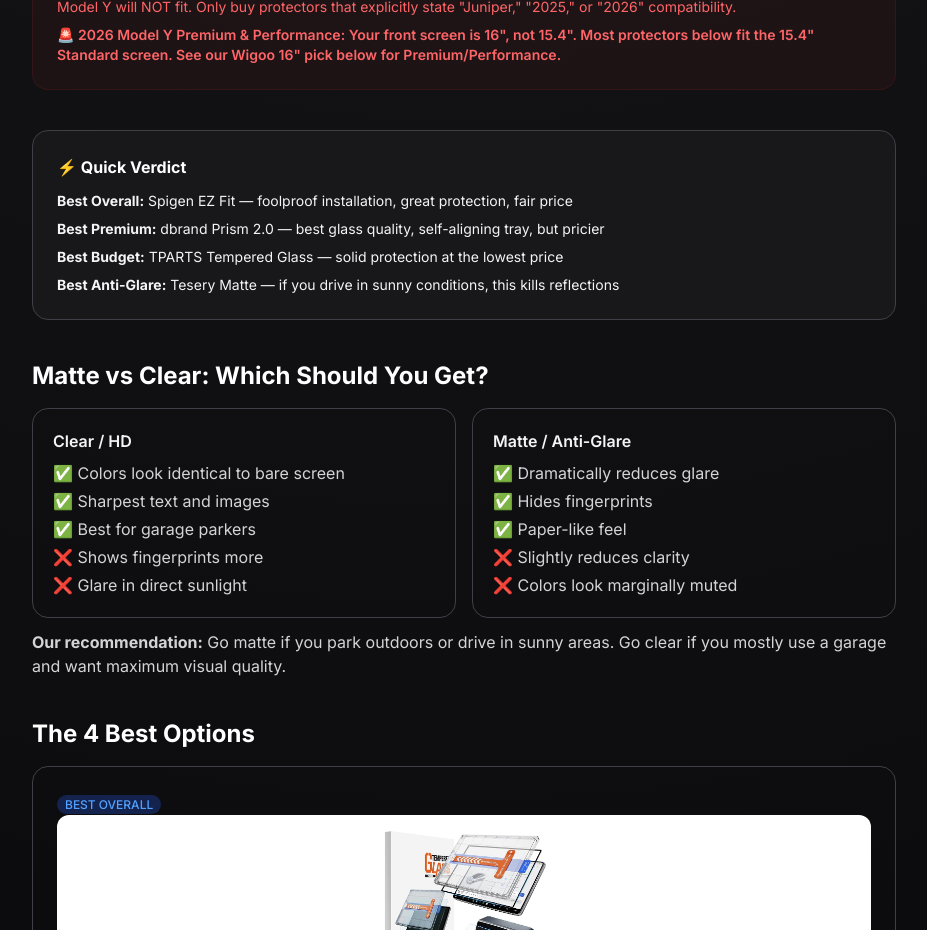
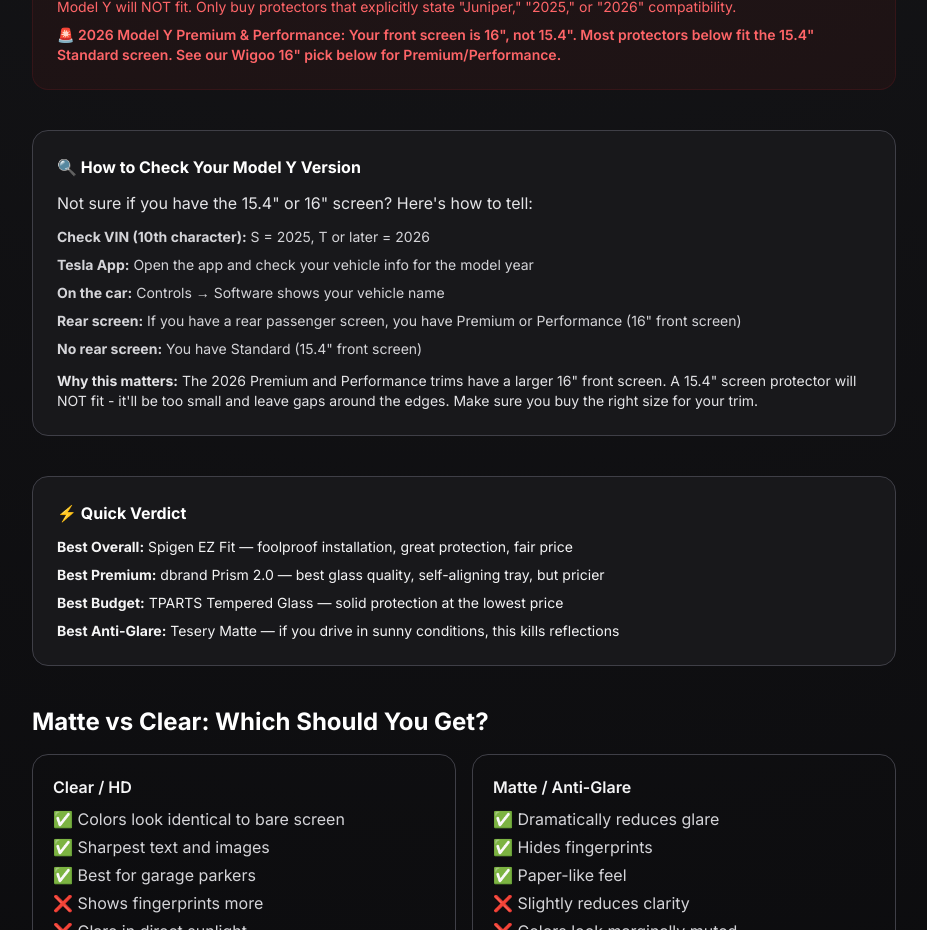
Before and after one commit to jzOcb/teslamodelguy, a Next.js app: page /reviews/screen-protectors/best-tesla-model-y-juniper-screen-protector in a window 1280 px wide. Shown: the part 860-1790 px from the top of the page, without its empty margins (176-1103 px from the left). Built offline with nearby package versions, Linux system fonts and the light colour scheme.

Commit message:
Add 'How to Check Your Model Y Version' guide to screen protector article

```diff
--- a/src/app/reviews/screen-protectors/best-tesla-model-y-juniper-screen-protector/page.tsx
+++ b/src/app/reviews/screen-protectors/best-tesla-model-y-juniper-screen-protector/page.tsx
@@ -46,6 +46,25 @@
         <p className="text-sm text-red-400 font-semibold">
           🚨 2026 Model Y Premium &amp; Performance: Your front screen is 16&quot;, not 15.4&quot;.
           Most protectors below fit the 15.4&quot; Standard screen. See our Wigoo 16&quot; pick below for Premium/Performance.
+        </p>
+      </section>
+
+      <section className="bg-zinc-900 border border-zinc-700 rounded-2xl p-6 mb-10">
+        <h2 className="font-bold text-white mb-3">🔍 How to Check Your Model Y Version</h2>
+        <p className="text-zinc-200 mb-3">
+          Not sure if you have the 15.4&quot; or 16&quot; screen? Here&apos;s how to tell:
+        </p>
+        <ul className="space-y-2 text-sm text-zinc-300">
+          <li><strong>Check VIN (10th character):</strong> S = 2025, T or later = 2026</li>
+          <li><strong>Tesla App:</strong> Open the app and check your vehicle info for the model year</li>
+          <li><strong>On the car:</strong> Controls → Software shows your vehicle name</li>
+          <li><strong>Rear screen:</strong> If you have a rear passenger screen, you have Premium or Performance (16&quot; front screen)</li>
+          <li><strong>No rear screen:</strong> You have Standard (15.4&quot; front screen)</li>
+        </ul>
+        <p className="text-zinc-200 mt-3 text-sm">
+          <strong>Why this matters:</strong> The 2026 Premium and Performance trims have a larger 16&quot; front
+          screen. A 15.4&quot; screen protector will NOT fit - it&apos;ll be too small and leave gaps around the edges.
+          Make sure you buy the right size for your trim.
         </p>
       </section>
 
```
